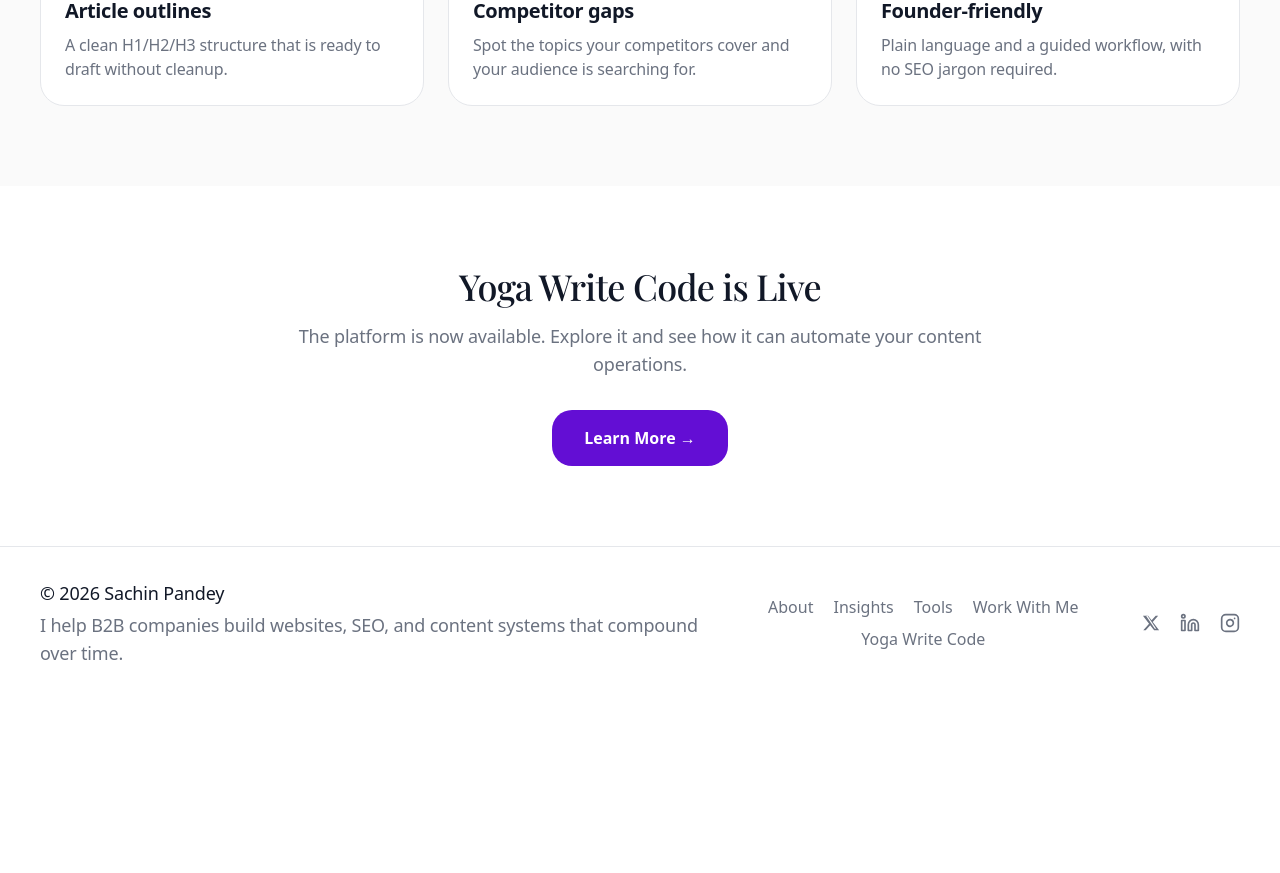
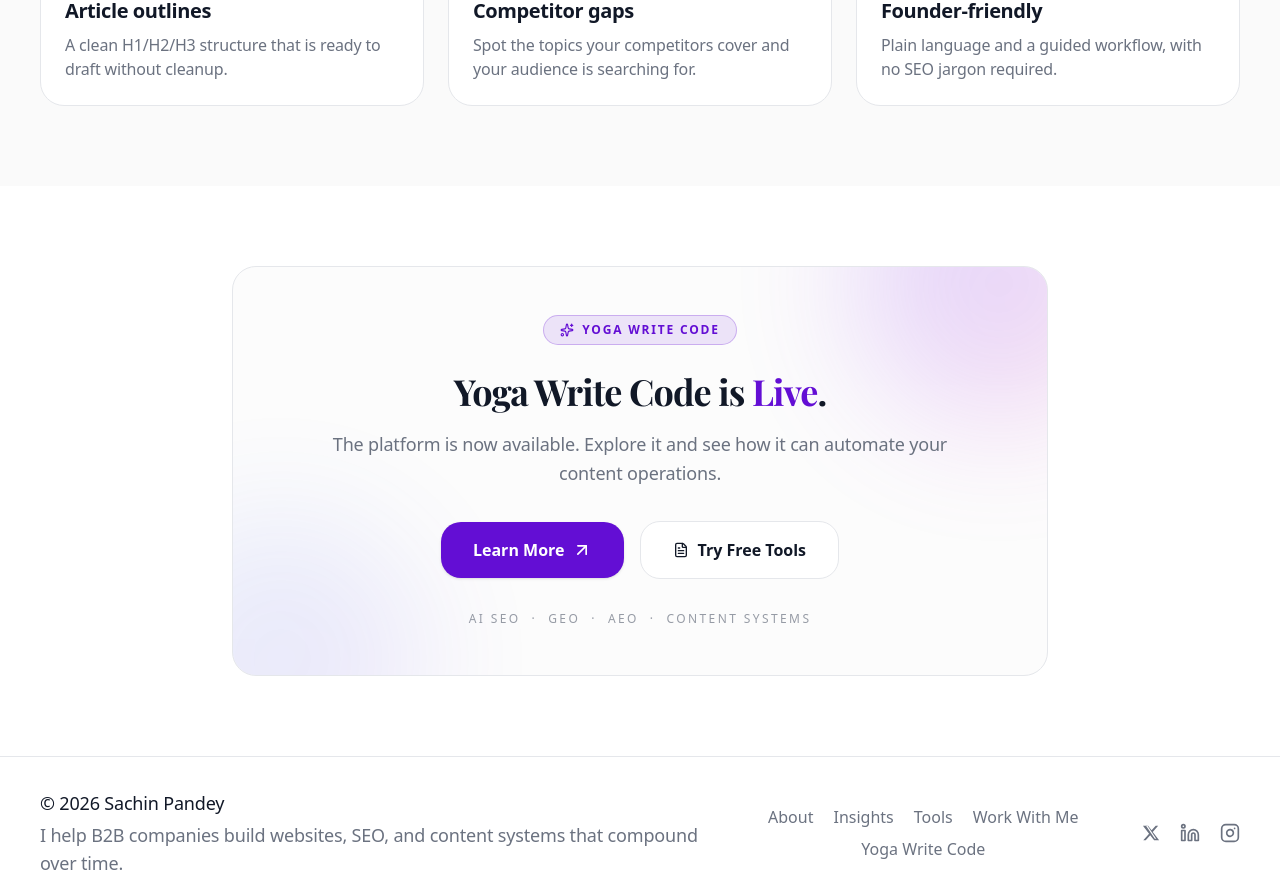
Before and after one commit to writebysachin/sachin-pandey-site, a Next.js app: page /yoga-write-code in a window 1280 px wide. Shown: the part 1140-2013 px from the top of the page. Before the commit the page ends 1839 px from the top, so only its background shows below. Built offline with nearby package versions, Linux system fonts and the light colour scheme; no server answers; a web font is replaced by a local one.

Commit message:
Use designed ArticleCTA layout on homepage and yoga pages

```diff
--- a/src/app/yoga-write-code/page.tsx
+++ b/src/app/yoga-write-code/page.tsx
@@ -1,6 +1,7 @@
 "use client";
 
 import { motion } from "framer-motion";
+import ArticleCTA from "@/components/common/ArticleCTA";
 
 export default function YogaWriteCodePage() {
   return (
@@ -106,21 +107,18 @@
 
       {/* CTA Section */}
       <section className="py-20">
-        <div className="mx-auto max-w-3xl px-6 lg:px-10 text-center">
-          <h2 className="font-heading text-3xl sm:text-4xl text-foreground mb-4">
-            Yoga Write Code is Live
-          </h2>
-          <p className="text-lg text-muted-foreground mb-8">
-            The platform is now available. Explore it and see how it can automate your content operations.
-          </p>
-          <a
-            href="https://yogawritecode.com"
-            target="_blank"
-            rel="noopener noreferrer"
-            className="inline-flex items-center justify-center rounded-xl bg-primary px-8 py-4 text-base font-semibold text-white transition-colors hover:bg-primary-hover"
-          >
-            Learn More →
-          </a>
+        <div className="mx-auto max-w-4xl px-6 lg:px-10">
+          <ArticleCTA
+            badge="Yoga Write Code"
+            title="Yoga Write Code is Live."
+            titleAccent="Live"
+            description="The platform is now available. Explore it and see how it can automate your content operations."
+            primaryHref="https://yogawritecode.com"
+            primaryTarget="_blank"
+            primaryLabel="Learn More"
+            secondaryHref="/tools"
+            secondaryLabel="Try Free Tools"
+          />
         </div>
       </section>
     </div>
--- a/src/components/HomePageClient.tsx
+++ b/src/components/HomePageClient.tsx
@@ -21,6 +21,7 @@
   type LucideIcon,
 } from "lucide-react";
 import Link from "next/link";
+import ArticleCTA from "@/components/common/ArticleCTA";
 import Image from "next/image";
 
 // ============================================================================
@@ -607,20 +608,17 @@
 
 function CTA() {
   return (
-    <Section variant="gradient">
-      <div className="max-w-3xl space-y-8 text-center mx-auto">
-        <Badge>Start a conversation</Badge>
-        <SectionHeading>Let&apos;s build a system that compounds.</SectionHeading>
-        <SectionParagraph className="mx-auto">
-          If you&apos;re working on a B2B marketing problem that feels like a systems problem — a website that doesn&apos;t convert, SEO that isn&apos;t compounding, content that restarts every quarter — I&apos;d like to hear about it. The first conversation is a diagnosis, not a pitch.
-        </SectionParagraph>
-        <div className="pt-4">
-          <a href="mailto:write@sachinpandey.com.np" className="inline-flex items-center justify-center gap-2 rounded-xl bg-primary px-8 py-4 text-base font-semibold text-white transition-colors hover:bg-primary/90 shadow-lg shadow-primary/20">
-            <span>Get Started</span>
-            <span>→</span>
-          </a>
-        </div>
-      </div>
+    <Section>
+      <ArticleCTA
+        badge="Start a conversation"
+        title="Let's build a system that compounds."
+        titleAccent="compounds"
+        description="If you're working on a B2B marketing problem that feels like a systems problem — a website that doesn't convert, SEO that isn't compounding, content that restarts every quarter — I'd like to hear about it. The first conversation is a diagnosis, not a pitch."
+        primaryHref="mailto:write@sachinpandey.com.np"
+        primaryLabel="Get Started"
+        secondaryHref="/insights"
+        secondaryLabel="Read Insights"
+      />
     </Section>
   );
 }
--- a/src/components/common/ArticleCTA.tsx
+++ b/src/components/common/ArticleCTA.tsx
@@ -14,6 +14,7 @@
   secondaryHref = "/tools",
   secondaryLabel = "Try Free Tools",
   titleAccent,
+  primaryTarget,
 }: {
   badge?: string;
   title?: string;
@@ -24,6 +25,7 @@
   secondaryLabel?: string;
   /** Substring of `title` to highlight, matching the hero's accent treatment */
   titleAccent?: string;
+  primaryTarget?: string;
 }) {
   // Split the headline so the key phrase can carry the primary colour
   const accentIndex = titleAccent ? title.indexOf(titleAccent) : -1;
@@ -73,6 +75,8 @@
         <div className="mt-8 flex flex-col items-center justify-center gap-4 sm:flex-row">
           <Link
             href={primaryHref}
+            target={primaryTarget}
+            rel={primaryTarget === "_blank" ? "noopener noreferrer" : undefined}
             className="group inline-flex w-full items-center justify-center gap-2 rounded-xl bg-primary px-8 py-4 text-base font-semibold text-primary-foreground shadow-sm transition-all hover:bg-primary-hover hover:shadow-lg hover:shadow-primary/20 focus:outline-none focus:ring-2 focus:ring-primary/50 sm:w-auto"
           >
             {primaryLabel}
```
